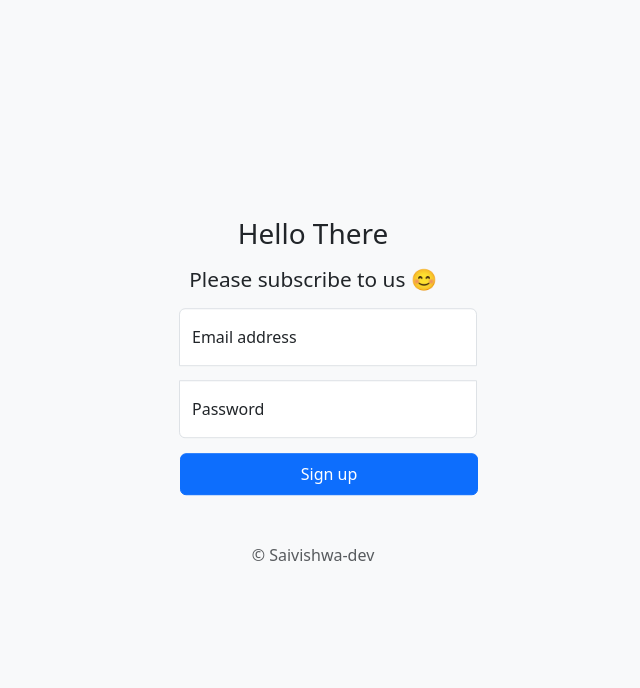
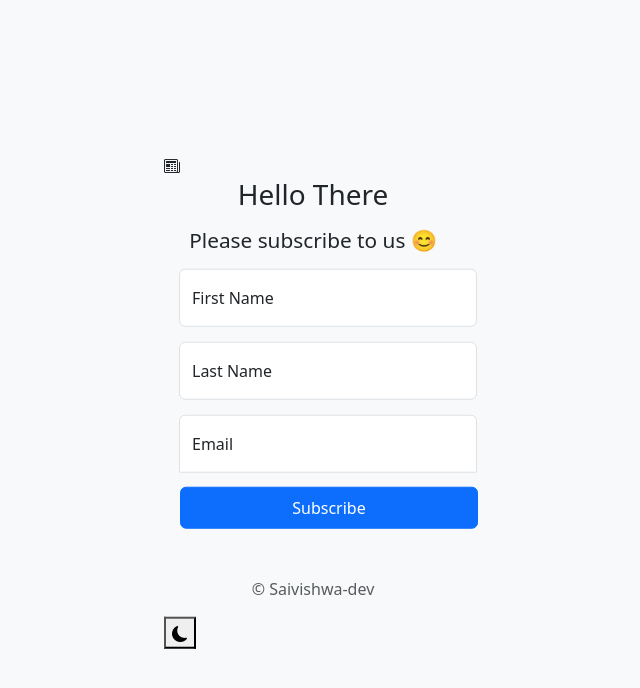
Before and after one commit to saivishwa-dev/Mail_Listing_App, a website: page index.html in a window 1280 px wide. Shown: the whole page, without its empty margins (327-967 px from the left). Drawn offline with nearby package versions, Linux system fonts and the light colour scheme.

Commit message:
updated Frontend template

```diff
--- a/index.html
+++ b/index.html
@@ -8,7 +8,7 @@
     <meta name="description" content="">
     <meta name="author" content="Mark Otto, Jacob Thornton, and Bootstrap contributors">
     <meta name="generator" content="Hugo 0.118.2">
-    <title>Mail_Listing_App</title>
+    <title>News Letter</title>
     <link rel="shortcut icon" href="public/images/favicon.ico" type="image/x-icon">
 
     <link rel="canonical" href="https://getbootstrap.com/docs/5.3/examples/sign-in/">
@@ -16,7 +16,7 @@
     <!-- <link rel="stylesheet" href="https://cdn.jsdelivr.net/npm/@docsearch/css@3"> -->
 
     <link href="https://cdn.jsdelivr.net/npm/bootstrap@5.3.2/dist/css/bootstrap.min.css" rel="stylesheet" integrity="sha384-T3c6CoIi6uLrA9TneNEoa7RxnatzjcDSCmG1MXxSR1GAsXEV/Dwwykc2MPK8M2HN" crossorigin="anonymous">
-
+    <link rel="stylesheet" href="https://cdn.jsdelivr.net/npm/bootstrap-icons@1.11.2/font/bootstrap-icons.min.css">
     <style>
       .bd-placeholder-img {
         font-size: 1.125rem;
@@ -153,24 +153,32 @@
 
 
 <main class="form-signin w-100 m-auto">
-  <form>
+  <form method="post" action="/">
+    <div class="icon">
+      <i class="bi bi-newspaper"></i>
+    </div>
     <h1 class="h3 mb-3 fw-normal">Hello There</h1>
     <div>
       <p class="h3 mb-3 fw-normal main" >Please subscribe to us 😊</p>
     </div>
 
     <div class="form-floating">
-      <input type="email" class="form-control" id="floatingInput" placeholder="name@example.com">
-      <label for="floatingInput">Email address</label>
+      <input name = "FName"type="text" class="form-control" id="floatingInput" placeholder="First Name" autocomplete="off">
+      <label for="floatingInput">First Name</label>
     </div>
     <div class="form-floating">
-      <input type="password" class="form-control" id="floatingPassword" placeholder="Password">
-      <label for="floatingPassword">Password</label>
+      <input name="LName" type="text" class="form-control" id="floatingPassword" placeholder="Last Name" autocomplete="off">
+      <label for="floatingPassword">Last Name</label>
     </div>
-    <button class="btn btn-primary w-100 mx-3 py-2" type="submit">Sign up </button>
+    <div class="form-floating">
+      <input name="mail" type="email" class="form-control" id="floatingPassword" placeholder="Email Id" autocomplete="off">
+      <label for="floatingPassword">Email</label>
+    </div>
+    <button class="btn btn-primary w-100 mx-3 py-2" type="submit">Subscribe</button>
     <p class="mt-5 mb-3 text-body-secondary">&copy; Saivishwa-dev</p>
   </form>
+  <button class="theme"><i class="bi bi-moon-fill"></i></button>
 </main>
 <script src="https://cdn.jsdelivr.net/npm/bootstrap@5.3.2/dist/js/bootstrap.bundle.min.js" integrity="sha384-C6RzsynM9kWDrMNeT87bh95OGNyZPhcTNXj1NW7RuBCsyN/o0jlpcV8Qyq46cDfL" crossorigin="anonymous"></script>
-    </body>
+</body>
 </html>
```
